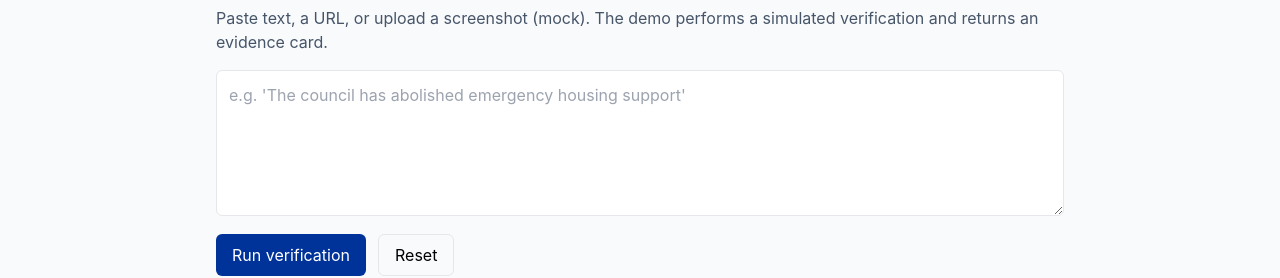
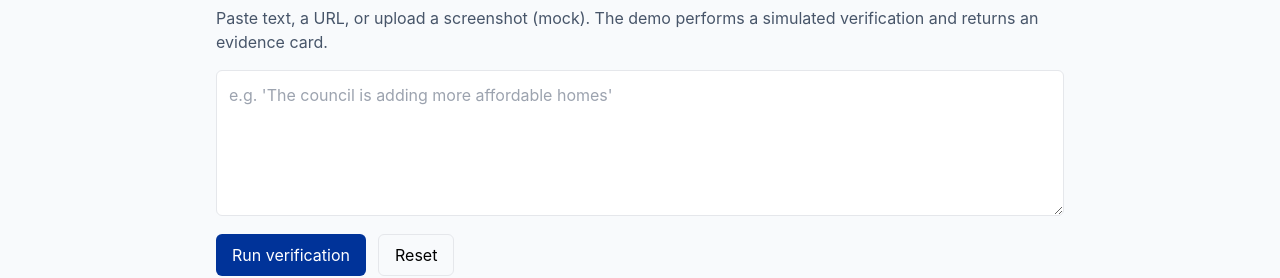
Before and after one commit to pranoti-w/VeritasScot, a React (Vite) app: page / in a window 1280 px wide. Both pictures are taken after a click on the button "Try it now — verify a claim". Shown: the part 135-413 px from the top of the page. Built offline with nearby package versions, Linux system fonts and the light colour scheme.

Commit message:
Update App.jsx

```diff
--- a/src/App.jsx
+++ b/src/App.jsx
@@ -222,7 +222,7 @@ function Verify({ onCreateCase }) {
           onChange={(e) => setInput(e.target.value)}
           rows={5}
           className="w-full border rounded-md p-3"
-          placeholder="e.g. 'The council has abolished emergency housing support'"
+          placeholder="e.g. 'The council is adding more affordable homes'"
         />
         <div className="mt-3 flex gap-3">
           <button type="submit" className="px-4 py-2 rounded-md bg-scotblue text-white">
```
